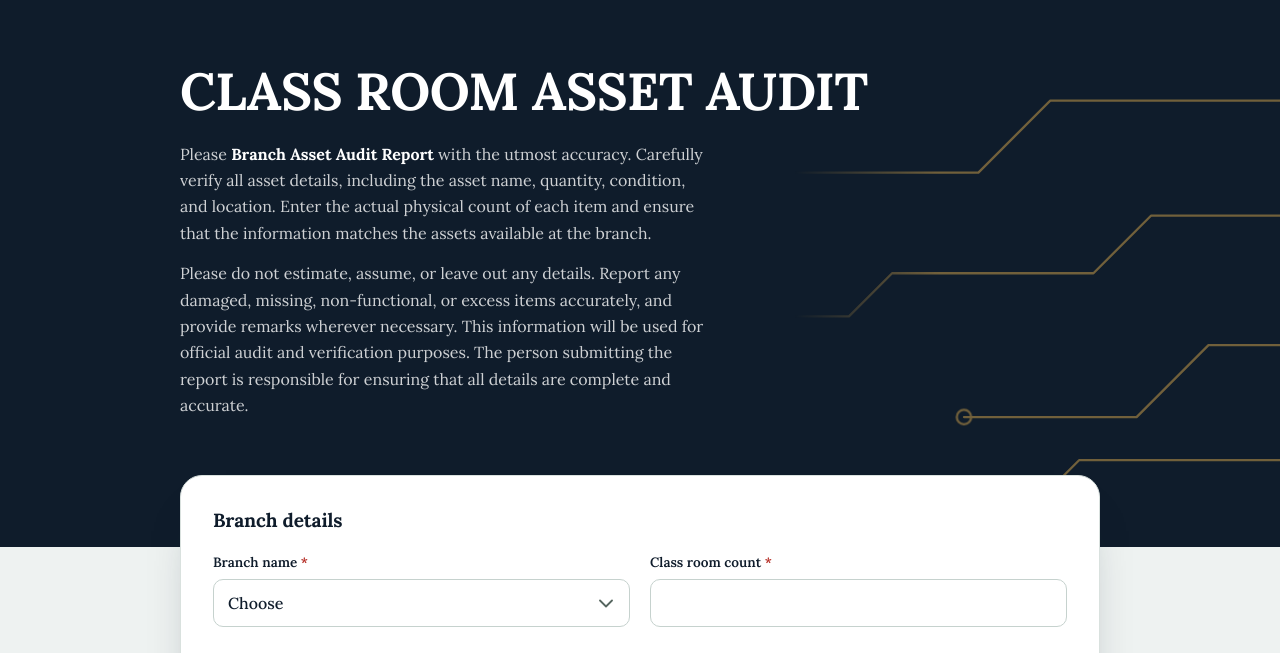
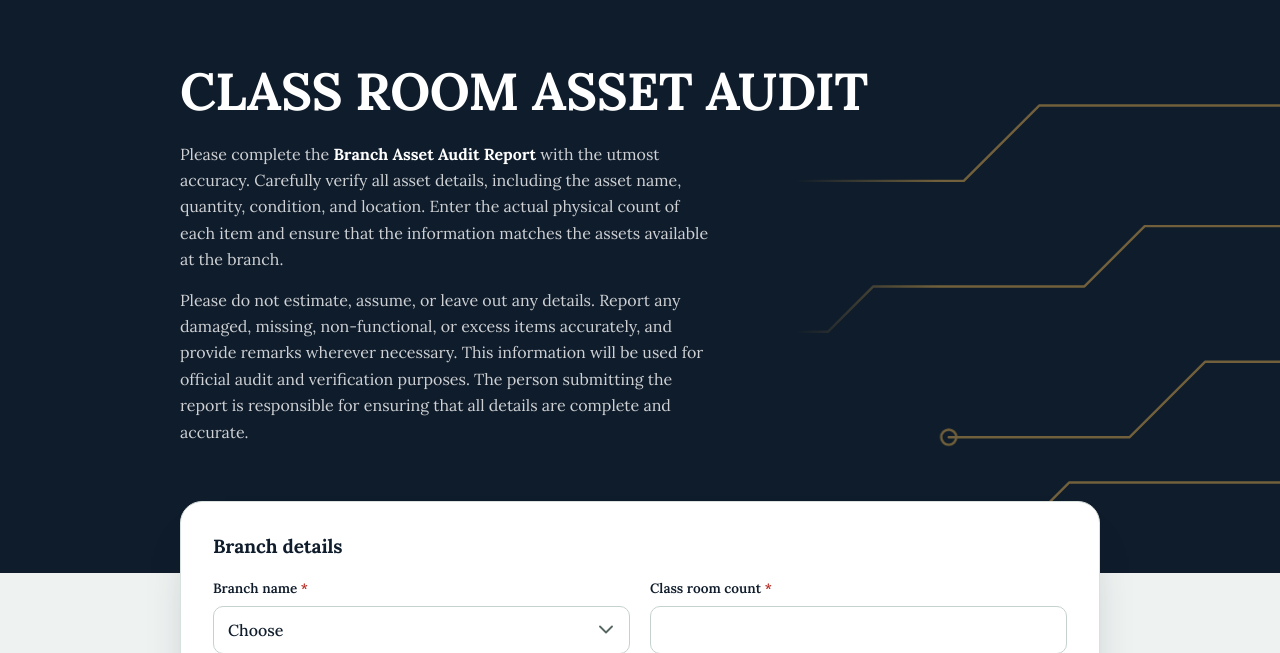
Before and after one commit to magnusda01-ship-it/CLASS-ROOM-ASSET-AUDIT, a Flask app: page / in a window 1280 px wide. Shown: the top 653 px of the page. Run offline with Flask 3, Linux system fonts and the light colour scheme.

Commit message:
test pased

```diff
--- a/asset_audit/asset_audit/asset_audit/templates/index.html
+++ b/asset_audit/asset_audit/asset_audit/templates/index.html
@@ -26,7 +26,7 @@
     </svg>
     <div class="hero-inner">
       <h1>CLASS ROOM ASSET AUDIT</h1>
-      <p class="lead">Please <strong>Branch Asset Audit Report</strong> with the utmost accuracy. Carefully verify all asset details, including the asset name, quantity, condition, and location. Enter the actual physical count of each item and ensure that the information matches the assets available at the branch.</p>
+      <p class="lead">Please complete the <strong>Branch Asset Audit Report</strong> with the utmost accuracy. Carefully verify all asset details, including the asset name, quantity, condition, and location. Enter the actual physical count of each item and ensure that the information matches the assets available at the branch.</p>
       <p>Please do not estimate, assume, or leave out any details. Report any damaged, missing, non-functional, or excess items accurately, and provide remarks wherever necessary. This information will be used for official audit and verification purposes. The person submitting the report is responsible for ensuring that all details are complete and accurate.</p>
     </div>
   </section>
```
